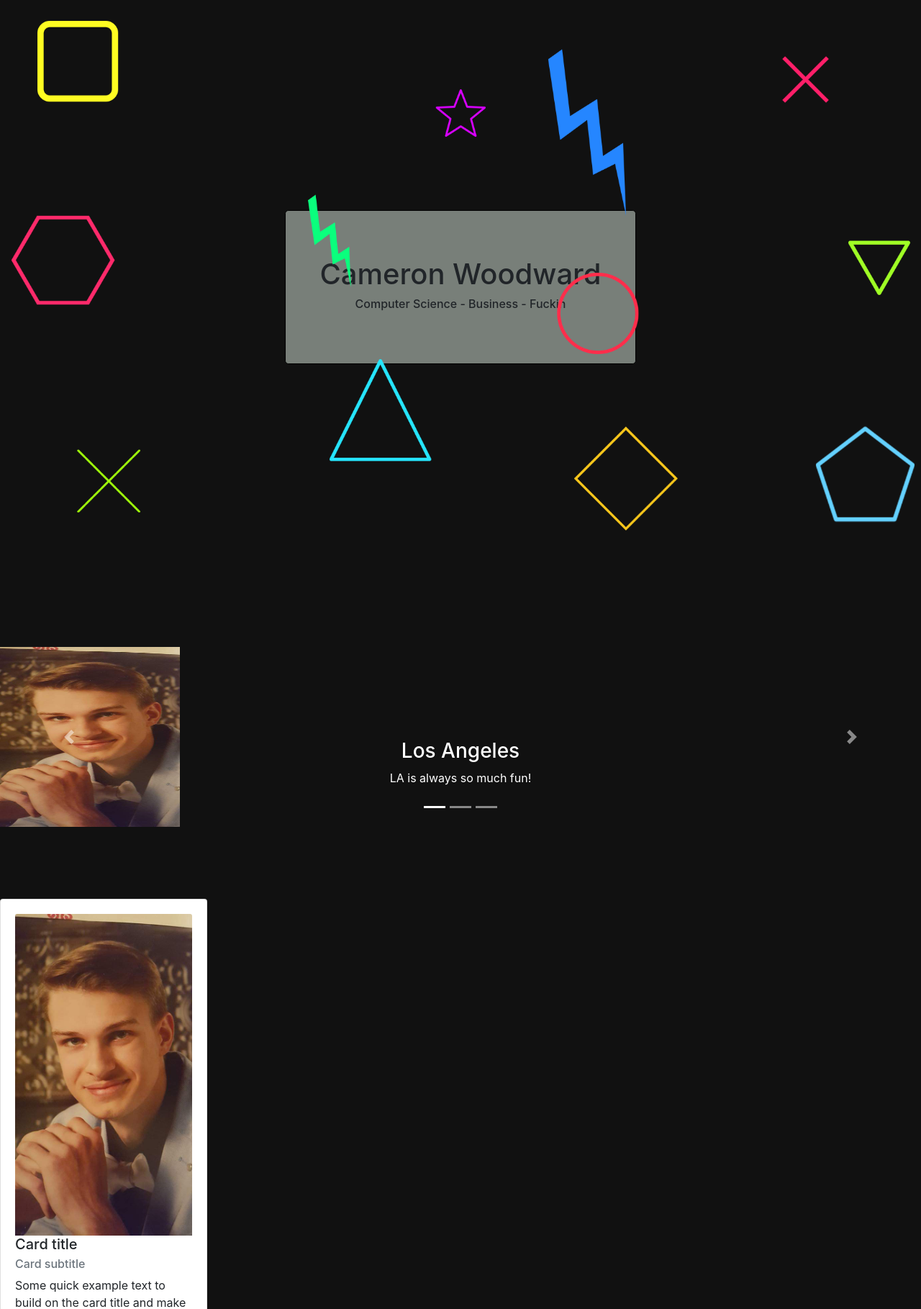
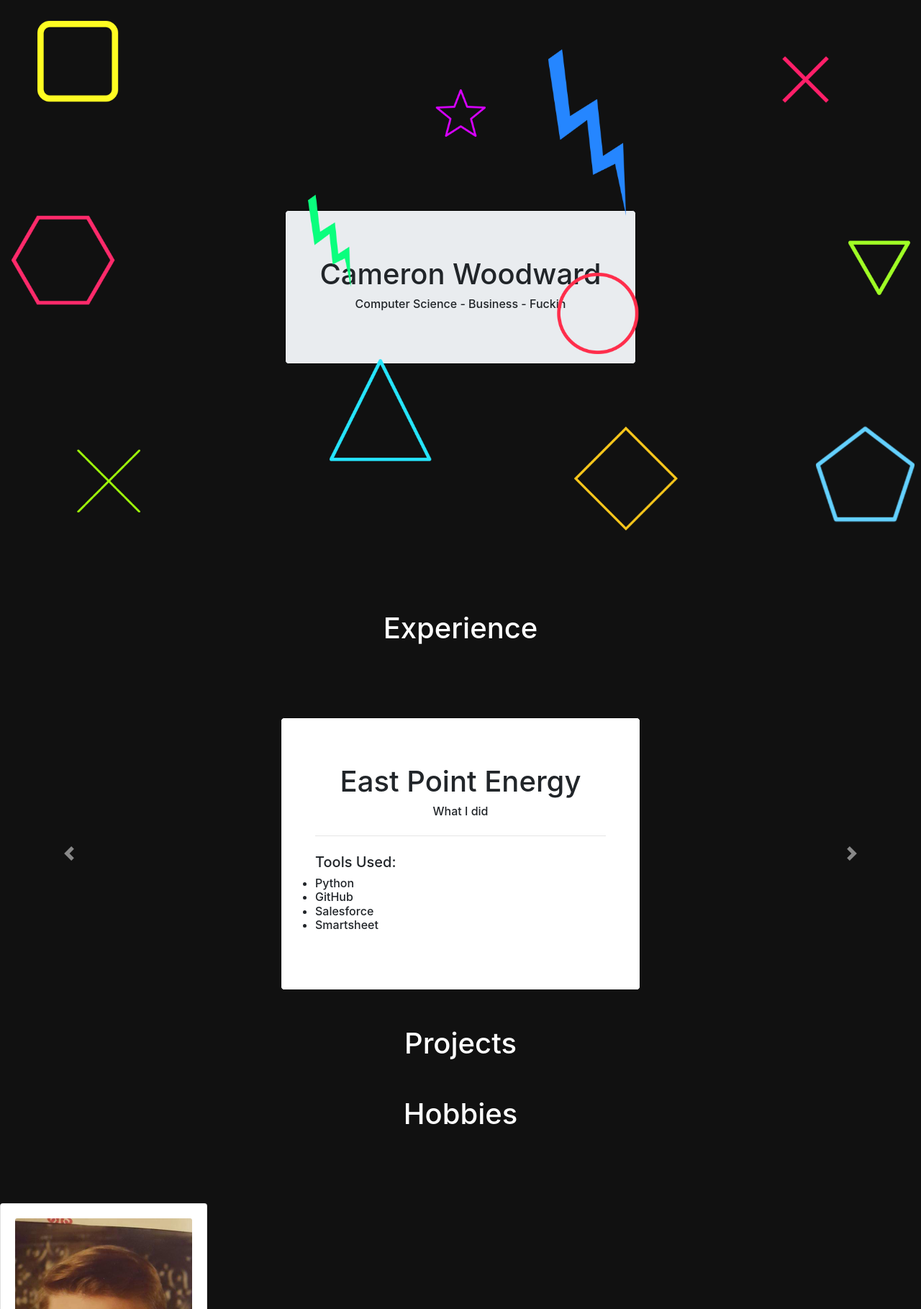
Before and after one commit to cnw2bx/portfolio_website, a Django app: page / in a window 1280 px wide. Shown: the part 86-1905 px from the top of the page at 72% size. Run offline with Django 3.2, Linux system fonts and the light colour scheme; some libraries are stand-ins or nearby versions.

Commit message:
Added experience

```diff
--- a/homepage/static/homepage/css/card.css
+++ b/homepage/static/homepage/css/card.css
@@ -1,3 +1,3 @@
-.card {
-    margin-top: 100px;
-  }
+.card
+{
+  margin-top: 100px;
--- a/homepage/static/homepage/css/jumbotron.css
+++ b/homepage/static/homepage/css/jumbotron.css
@@ -3,5 +3,5 @@
     margin: 0 auto;
     border: 0.08em solid black;
     text-align: center;
-    background-color: rgba(224, 238, 226, 0.5); ;
+    background-color: rgba(224, 238, 226, ); ;
   }
--- a/homepage/templates/homepage.html
+++ b/homepage/templates/homepage.html
@@ -51,7 +51,6 @@
 
   <script type="text/javascript">
     document.addEventListener("mousemove", parallax);
-    console.log("called")
     function parallax(e) {
       this.querySelectorAll('.layer').forEach(layer => {
         const speed = layer.getAttribute('data-speed')
@@ -63,6 +62,7 @@
       })
     }
   </script>
+
   <parallax>
     <img src="static/homepage/images/1.png" data-speed="-5" class="layer">
     <img src="static/homepage/images/2.png" data-speed="-2" class="layer">
@@ -76,6 +76,7 @@
     <img src="static/homepage/images/10.png" data-speed="1" class="layer">
     <img src="static/homepage/images/11.png" data-speed="-6" class="layer">
     <img src="static/homepage/images/12.png" data-speed="6" class="layer">
+
     <div class="jumbotron">
       <div class="container">
         <h1>Cameron Woodward</h1>
@@ -85,7 +86,9 @@
   </parallax>
 
 
-
+  <h1 style="text-align: center; color: #fff; margin-top: 50px;">
+    Experience
+  </h1>
 
   <div id="carouselExampleIndicators" class="carousel slide" data-ride="carousel">
     <ol class="carousel-indicators">
@@ -95,17 +98,55 @@
     </ol>
     <div class="carousel-inner">
       <div class="carousel-item active">
-        <img class="d-block" width="250" height="250" src="{% static 'homepage/images/me.jpg' %}" alt="First slide">
-        <div class="carousel-caption">
-          <h3>Los Angeles</h3>
-          <p>LA is always so much fun!</p>
+        <div class="jumbotron" style="background-color: #fff;">
+          <div class="container">
+            <h1>East Point Energy</h1>
+            <h6>What I did</h6>
+            <hr class="my-4">
+            <h5 style="text-align: left;">Tools Used:</h5>
+            <h6 style="text-align: left;">
+              <ul>
+                <li>Python</li>
+                <li>GitHub</li>
+                <li>Salesforce</li>
+                <li>Smartsheet</li>
+              </ul>
+            </h6>
+          </div>
         </div>
       </div>
       <div class="carousel-item">
-        <img class="d-block w-100" src="{% static 'homepage/images/family.jpg' %}" alt="Second slide">
+        <div class="jumbotron" style="background-color: #fff;">
+          <div class="container">
+            <h1>Know Your Vote</h1>
+            <h6>What I did</h6>
+            <hr class="my-4">
+            <h5 style="text-align: left;">Tools Used:</h5>
+            <h6 style="text-align: left;">
+              <ul>
+              <li>Django</li>
+              <li>Heroku</li>
+              <li>GitLab</li>
+            </ul>
+          </h6>
+          </div>
+        </div>
       </div>
       <div class="carousel-item">
-        <img class="d-block w-100" src="{% static 'homepage/images/hall.jpg' %}" alt="Third slide">
+        <div class="jumbotron" style="background-color: #fff;">
+          <div class="container">
+            <h1>UVA Engineering</h1>
+            <h6>What I did</h6>
+            <hr class="my-4">
+            <h5 style="text-align: left;">Tools Used:</h5>
+            <h6 style="text-align: left;">
+              <ul>
+                <li>Java</li>
+                <li>GitLab</li>
+              </ul>
+            </h6>
+          </div>
+        </div>
       </div>
     </div>
     <a class="carousel-control-prev" href="#carouselExampleIndicators" role="button" data-slide="prev">
@@ -117,6 +158,16 @@
       <span class="sr-only">Next</span>
     </a>
   </div>
+
+
+  <h1 style="text-align: center; color: #fff; margin-top: 50px;">
+    Projects
+  </h1>
+
+
+  <h1 style="text-align: center; color: #fff; margin-top: 50px;">
+    Hobbies
+  </h1>
 
   <div class="card" style="width: 18rem;">
     <div class="card-body">
```
